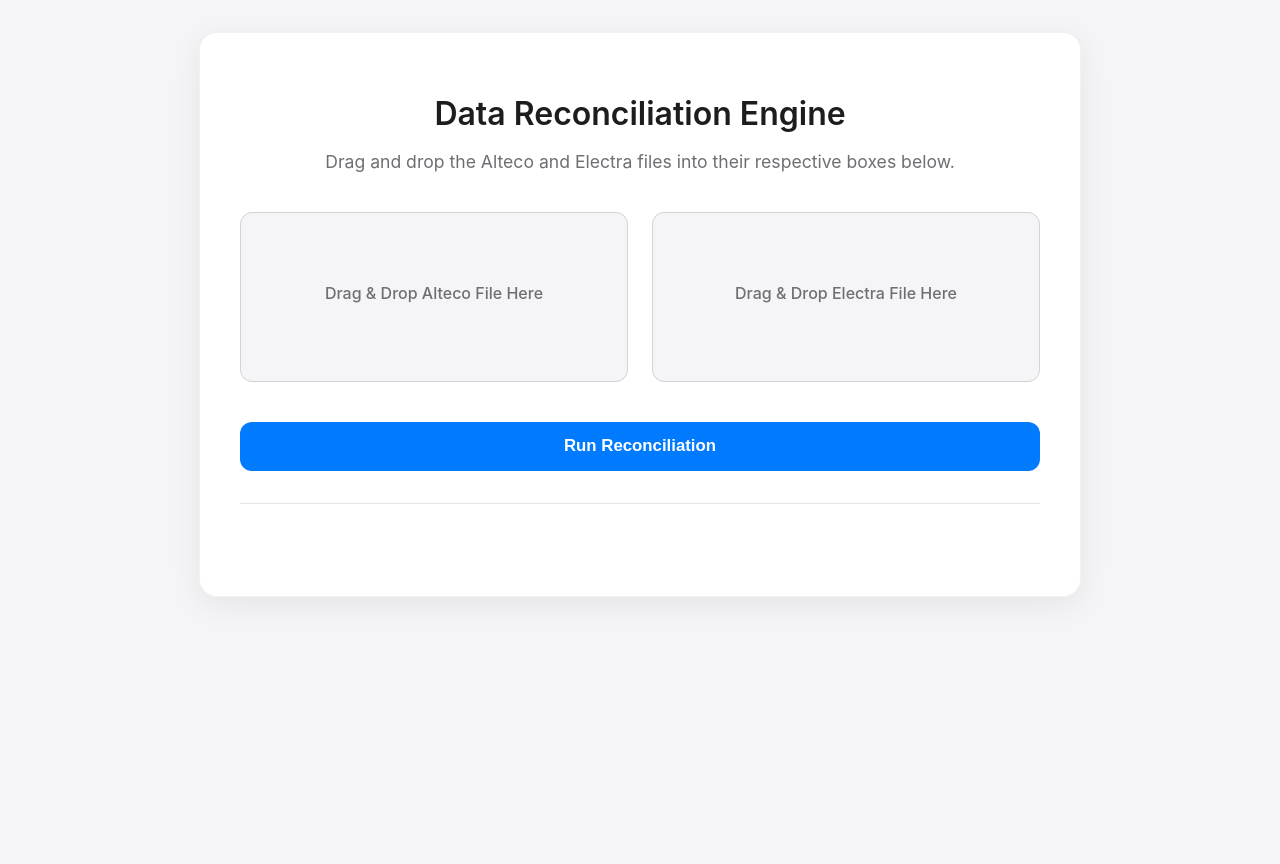
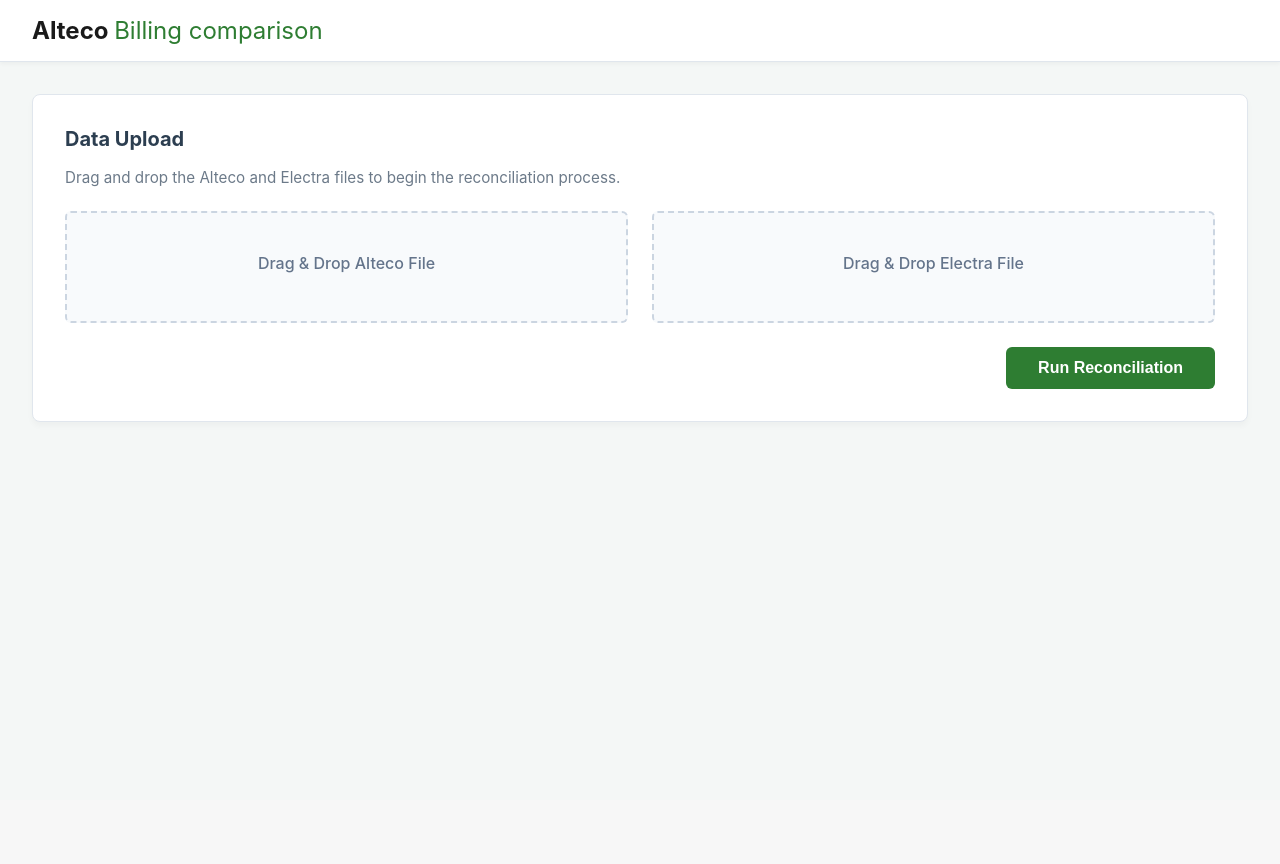
Before and after one commit to NoamHasson1/AltecoG_comparator, a FastAPI app: page / in a window 1280 px wide. After the commit the page ends 422 px from the top, so only its background shows below. Run offline with FastAPI, Linux system fonts and the light colour scheme.

Commit message:
First flow of step 1 & 2

```diff
--- a/backend/app.py
+++ b/backend/app.py
@@ -2,6 +2,7 @@
 import uvicorn
 import pandas as pd
 from fastapi import FastAPI, File, UploadFile, Request, HTTPException
+import traceback
 from fastapi.encoders import jsonable_encoder
 from fastapi.responses import HTMLResponse, JSONResponse
 from fastapi.staticfiles import StaticFiles
@@ -33,28 +34,27 @@
 
 @app.post("/reconcile")
 async def reconcile_files(alteco_file: UploadFile = File(...), electra_file: UploadFile = File(...)):
-    """
-    API endpoint that receives the two uploaded files, runs the reconciliation,
-    and returns the discrepancies as JSON.
-    """
     try:
-        # 2. Load data directly from the uploaded file objects
-        # The UploadFile object has a file-like .file attribute that pandas can read
         df_alteco = load_alteco_data(alteco_file.file)
         df_electra = load_electra_data(electra_file.file)
 
-        # 3. Run the existing reconciliation engine
         engine = ReconciliationEngine(df_alteco, df_electra)
-        df_errors = engine.run_step_1_metadata()
 
-        # 4. Convert the results to a JSON format for the frontend
-        # FastAPI will automatically handle the conversion of this list of dicts to JSON
-        results_list = df_errors.to_dict(orient='records')
+        # המנוע עכשיו מחזיר מילון {'step1': DataFrame, 'step2': DataFrame}
+        results_dict = engine.run_all_steps()
 
-        return JSONResponse(content=jsonable_encoder(results_list))
+        # אורזים הכל ל-JSON מסודר עם שתי רשימות נפרדות
+        response_data = {
+            "step1": results_dict["step1"].to_dict(orient='records'),
+            "step2": results_dict["step2"].to_dict(orient='records')
+        }
+
+        return JSONResponse(content=jsonable_encoder(response_data))
 
     except Exception as e:
-        # Return a structured error if anything goes wrong during processing
+        print("--- DETAILED ERROR ---")
+        traceback.print_exc()
+        print("----------------------")
         raise HTTPException(status_code=500, detail=f"An error occurred: {str(e)}")
 
 if __name__ == '__main__':
--- a/frontend/static/main.js
+++ b/frontend/static/main.js
@@ -3,8 +3,7 @@
     const electraZone = document.getElementById('electra-drop-zone');
     const reconcileBtn = document.getElementById('reconcile-btn');
     const resultsContainer = document.getElementById('results-container');
-    const resultsTitle = document.getElementById('results-title');
-    const resultsTableContainer = document.getElementById('results-table-container');
+    const spinner = document.getElementById('spinner');
 
     let altecoFile = null;
     let electraFile = null;
@@ -58,8 +57,10 @@
         formData.append('alteco_file', altecoFile);
         formData.append('electra_file', electraFile);
 
-        resultsTitle.textContent = 'Processing...';
-        resultsTableContainer.innerHTML = '';
+        // Show spinner, prepare UI
+        reconcileBtn.disabled = true;
+        reconcileBtn.textContent = 'Processing...';
+        resultsContainer.style.display = 'none';
 
         try {
             const response = await fetch('/reconcile', {
@@ -73,20 +74,50 @@
                 throw new Error(results.error || 'An unknown error occurred.');
             }
 
-            if (results.length === 0) {
-                resultsTitle.textContent = '✅ Amazing! No metadata mismatches found.';
-            } else {
-                resultsTitle.textContent = `Found ${results.length} Mismatches`;
-                resultsTableContainer.innerHTML = createTable(results);
-            }
+            // Reveal the results section
+            resultsContainer.style.display = 'flex';
+
+            // Render Phase 1
+            renderPhaseData(
+                results.step1,
+                'step1-table-container',
+                'step1-badge'
+            );
+
+            // Render Phase 2
+            renderPhaseData(
+                results.step2,
+                'step2-table-container',
+                'step2-badge'
+            );
+
         } catch (error) {
-            resultsTitle.textContent = 'Error';
-            resultsTableContainer.innerHTML = `<p style="color: red;">${error.message}</p>`;
+            alert(`Error: ${error.message}`);
+        } finally {
+            reconcileBtn.disabled = false;
+            reconcileBtn.textContent = 'Run Reconciliation';
         }
     });
 
+    function renderPhaseData(dataArray, containerId, badgeId) {
+        const container = document.getElementById(containerId);
+        const badge = document.getElementById(badgeId);
+
+        if (!dataArray || dataArray.length === 0) {
+            badge.textContent = '0 Issues';
+            badge.className = 'badge success';
+            container.innerHTML = '<p class="success-msg">✅ Perfect match! No discrepancies found for this phase.</p>';
+        } else {
+            badge.textContent = `${dataArray.length} Mismatches`;
+            badge.className = 'badge error';
+            container.innerHTML = createTable(dataArray);
+        }
+    }
+
     function createTable(data) {
-        const headers = Object.keys(data[0]);
+        // Exclude the 'Phase' column from UI since it's redundant now
+        const headers = Object.keys(data[0]).filter(h => h !== 'Phase');
+
         const headerHtml = headers.map(h => `<th>${h}</th>`).join('');
         const bodyHtml = data.map(row => {
             const cells = headers.map(h => `<td>${row[h]}</td>`).join('');
--- a/frontend/static/style.css
+++ b/frontend/static/style.css
@@ -1,44 +1,61 @@
-/* General Body & Typography */
+/* General Dashboard Typography & Colors */
 body {
     font-family: -apple-system, BlinkMacSystemFont, "Segoe UI", "Roboto", "Helvetica Neue", Arial, sans-serif;
-    background-color: #f5f5f7; /* Apple's light gray background */
-    color: #1d1d1f; /* Apple's primary text color */
+    background-color: #f4f7f6; /* Modern light gray/greenish background */
+    color: #2c3e50;
     margin: 0;
-    padding: 2rem;
-    display: flex;
-    justify-content: center;
-    align-items: flex-start;
-    min-height: 100vh;
+    padding: 0;
     -webkit-font-smoothing: antialiased;
-    -moz-osx-font-smoothing: grayscale;
 }
 
-/* Main Container */
-.container {
-    width: 100%;
-    max-width: 800px;
-    background: #ffffff;
-    padding: 2.5rem;
-    border-radius: 18px; /* Softer, more modern radius */
-    box-shadow: 0 8px 32px rgba(0, 0, 0, 0.07);
-    border: 1px solid rgba(0, 0, 0, 0.05);
+/* Top Navigation */
+.top-nav {
+    background-color: #ffffff;
+    padding: 1rem 2rem;
+    box-shadow: 0 2px 4px rgba(0,0,0,0.04);
+    border-bottom: 1px solid #e0e6ed;
 }
 
-header {
-    text-align: center;
-    margin-bottom: 2rem;
+.logo {
+    font-size: 1.5rem;
+    font-weight: 700;
+    color: #1a1a1a;
 }
 
-h1 {
-    font-size: 2rem;
-    font-weight: 600;
-    color: #1d1d1f;
-    margin-bottom: 0.5rem;
+.logo span {
+    color: #2e7d32; /* Deep green accent */
+    font-weight: 400;
 }
 
-header p {
-    color: #6e6e73; /* Softer secondary text color */
-    font-size: 1.1rem;
+/* Main Layout */
+.dashboard-content {
+    max-width: 1400px; /* Wide layout like the image */
+    margin: 2rem auto;
+    padding: 0 2rem;
+    display: flex;
+    flex-direction: column;
+    gap: 2rem;
+}
+
+/* Card Component */
+.card {
+    background: #ffffff;
+    border-radius: 8px;
+    padding: 2rem;
+    box-shadow: 0 4px 6px rgba(0, 0, 0, 0.03);
+    border: 1px solid #e0e6ed;
+}
+
+.section-header h2 {
+    margin-top: 0;
+    font-size: 1.25rem;
+    color: #2c3e50;
+}
+
+.section-header p {
+    color: #6c7a89;
+    font-size: 0.95rem;
+    margin-bottom: 1.5rem;
 }
 
 /* Drop Zones */
@@ -46,58 +63,37 @@
     display: grid;
     grid-template-columns: 1fr 1fr;
     gap: 1.5rem;
-    margin: 2.5rem 0;
+    margin-bottom: 1.5rem;
 }
 
 .drop-zone {
-    background-color: #f5f5f7;
-    border: 1px solid #d2d2d7;
-    border-radius: 12px;
+    background-color: #f8fafc;
+    border: 2px dashed #cbd5e1;
+    border-radius: 6px;
     text-align: center;
-    cursor: pointer;
-    transition: all 0.2s ease-in-out;
     position: relative;
-    padding: 1.5rem;
-    display: flex;
-    justify-content: center;
-    align-items: center;
-    flex-direction: column;
-    min-height: 120px;
+    padding: 2.5rem 1rem;
+    transition: all 0.2s ease;
 }
 
 .drop-zone:hover, .drop-zone.highlight {
-    transform: translateY(-3px);
-    box-shadow: 0 4px 15px rgba(0, 0, 0, 0.08);
-    border-color: #007aff; /* Apple blue for highlight */
-    background-color: #ffffff;
+    border-color: #2e7d32;
+    background-color: #f0fdf4;
 }
 
-.drop-zone-prompt {
-    display: flex;
-    flex-direction: column;
-    align-items: center;
-    justify-content: center;
-    gap: 0.5rem;
+.drop-zone-prompt .prompt-text {
+    font-weight: 500;
+    color: #64748b;
 }
 
-.drop-zone-prompt svg {
-    width: 32px;
-    height: 32px;
-    stroke: #6e6e73;
-    margin-bottom: 0.5rem;
+.drop-zone-prompt .file-name {
+    display: block;
+    margin-top: 0.5rem;
+    font-weight: 600;
+    color: #2e7d32;
 }
 
-.drop-zone .prompt-text {
-    color: #6e6e73;
-    font-weight: 500;
-}
-
-.drop-zone .file-name {
-    font-weight: 600;
-    color: #007aff;
-    word-break: break-all;
-}
-
+/* Hidden Input for Drag & Drop (Kept from our previous fix) */
 .drop-zone-input {
     position: absolute;
     top: 0;
@@ -108,78 +104,99 @@
     cursor: pointer;
 }
 
-/* Main Action Button */
-#reconcile-btn {
-    display: block;
-    width: 100%;
-    padding: 0.9rem 1rem;
-    font-size: 1.05rem;
-    font-weight: bold;
-    color: #fff;
-    background-color: #007aff; /* Apple blue */
-    border: none;
-    border-radius: 12px;
-    cursor: pointer;
-    transition: all 0.2s ease-in-out;
+/* Buttons */
+.action-row {
+    display: flex;
+    justify-content: flex-end;
+    align-items: center;
+    gap: 1rem;
 }
 
-#reconcile-btn:hover {
-    background-color: #0a84ff;
-    transform: translateY(-2px);
+.btn-primary {
+    padding: 0.75rem 2rem;
+    font-size: 1rem;
+    font-weight: 600;
+    color: #fff;
+    background-color: #2e7d32; /* SaaS Green */
+    border: none;
+    border-radius: 6px;
+    cursor: pointer;
+    transition: background-color 0.2s;
 }
 
-/* Results Section */
-#results-container {
-    margin-top: 2rem;
-    padding-top: 2rem;
-    border-top: 1px solid #e5e5e5;
+.btn-primary:hover {
+    background-color: #1b5e20;
 }
 
-#results-title {
-    text-align: center;
+/* Results Section & Scrollable Tables */
+.results-section {
+    display: flex;
+    flex-direction: column;
+    gap: 1.5rem;
+}
+
+.card-header {
+    display: flex;
+    justify-content: space-between;
+    align-items: center;
+    margin-bottom: 1rem;
+    padding-bottom: 0.5rem;
+    border-bottom: 1px solid #e0e6ed;
+}
+
+.card-header h3 {
+    margin: 0;
+    font-size: 1.1rem;
+    color: #2c3e50;
+}
+
+.badge {
+    padding: 0.25rem 0.75rem;
+    border-radius: 99px;
+    font-size: 0.85rem;
     font-weight: 600;
+}
+
+.badge.error { background-color: #fee2e2; color: #991b1b; }
+.badge.success { background-color: #dcfce3; color: #166534; }
+
+/* The magic for scrollable tables */
+.table-scroll-wrapper {
+    max-height: 350px; /* Limits height, forces scroll */
+    overflow-y: auto;
+    border: 1px solid #e0e6ed;
+    border-radius: 6px;
 }
 
 table {
     width: 100%;
     border-collapse: collapse;
-    margin-top: 1rem;
-    font-size: 0.95rem;
+    font-size: 0.9rem;
+    text-align: left;
 }
 
 th, td {
-    padding: 0.8rem 1rem;
-    text-align: left;
-    border-bottom: 1px solid #e5e5e5;
+    padding: 0.75rem 1rem;
+    border-bottom: 1px solid #e0e6ed;
 }
 
 th {
-    background-color: #f5f5f7;
+    background-color: #f8fafc;
     font-weight: 600;
-    color: #1d1d1f;
+    color: #475569;
+    position: sticky; /* Makes header stick to top when scrolling */
+    top: 0;
+    z-index: 10;
+    box-shadow: 0 1px 0 #e0e6ed; /* Border for sticky header */
 }
 
-td {
-    color: #333;
+tr:hover td {
+    background-color: #f1f5f9;
 }
 
-tr:last-child td {
-    border-bottom: none;
+.success-msg {
+    padding: 2rem;
+    text-align: center;
+    color: #166534;
+    font-weight: 500;
 }
-
-/* Spinner for loading state */
-.spinner {
-    margin: 2rem auto;
-    width: 40px;
-    height: 40px;
-    border: 4px solid rgba(0, 0, 0, 0.1);
-    border-left-color: #007aff;
-    border-radius: 50%;
-    animation: spin 1s linear infinite;
-}
-
-@keyframes spin {
-    to {
-        transform: rotate(360deg);
-    }
-}
--- a/frontend/templates/index.html
+++ b/frontend/templates/index.html
@@ -3,49 +3,72 @@
 <head>
     <meta charset="UTF-8">
     <meta name="viewport" content="width=device-width, initial-scale=1.0">
-    <title>Altego Data Reconciliation</title>
+    <title>Altego Dashboard</title>
     <link rel="stylesheet" href="{{ url_for('static', path='style.css') }}">
 </head>
 <body>
-    <div class="container">
-        <header>
-            <h1>Data Reconciliation Engine</h1>
-            <p>Drag and drop the Alteco and Electra files into their respective boxes below.</p>
+    <!-- Top Navigation Bar -->
+    <header class="top-nav">
+        <div class="logo">Alteco <span>Billing comparison</span></div>
     </header>
 
+    <main class="dashboard-content">
+        <!-- Upload Section -->
+        <section class="card upload-section">
+            <div class="section-header">
+                <h2>Data Upload</h2>
+                <p>Drag and drop the Alteco and Electra files to begin the reconciliation process.</p>
+            </div>
+
             <div class="drop-zones">
-            <!-- Alteco Drop Zone -->
                 <div class="drop-zone" id="alteco-drop-zone">
                     <div class="drop-zone-prompt">
-                    <span class="prompt-text">Drag & Drop Alteco File Here</span>
+                        <span class="prompt-text">Drag & Drop Alteco File</span>
                         <span class="file-name" id="alteco-file-name"></span>
                     </div>
                     <input type="file" class="drop-zone-input" id="alteco-file-input" accept=".xlsx, .csv">
                 </div>
 
-            <!-- Electra Drop Zone -->
                 <div class="drop-zone" id="electra-drop-zone">
                     <div class="drop-zone-prompt">
-                    <span class="prompt-text">Drag & Drop Electra File Here</span>
+                        <span class="prompt-text">Drag & Drop Electra File</span>
                         <span class="file-name" id="electra-file-name"></span>
                     </div>
                     <input type="file" class="drop-zone-input" id="electra-file-input" accept=".xlsx, .csv">
                 </div>
             </div>
 
-        <button id="reconcile-btn">Run Reconciliation</button>
+            <div class="action-row">
+                <div id="spinner" class="spinner" style="display: none;"></div>
+                <button id="reconcile-btn" class="btn-primary">Run Reconciliation</button>
+            </div>
+        </section>
 
-        <!-- Results Section -->
-        <div id="results-container">
-            <div id="spinner" class="spinner" style="display: none;"></div>
-            <h2 id="results-title"></h2>
-            <div id="results-table-container">
-                <!-- The results table will be dynamically generated here by JavaScript -->
+        <!-- Results Section (Hidden initially) -->
+        <section id="results-container" class="results-section" style="display: none;">
+
+            <!-- Phase 1 Card -->
+            <div class="card result-card">
+                <div class="card-header">
+                    <h3>Phase 1: Metadata & Commercials</h3>
+                    <span id="step1-badge" class="badge"></span>
                 </div>
-        </div>
+                <!-- This wrapper allows the table to scroll while the card stays fixed -->
+                <div id="step1-table-container" class="table-scroll-wrapper"></div>
             </div>
 
-    <!-- JavaScript file -->
+            <!-- Phase 2 Card -->
+            <div class="card result-card">
+                <div class="card-header">
+                    <h3>Phase 2: Consumption & Calculations</h3>
+                    <span id="step2-badge" class="badge"></span>
+                </div>
+                <div id="step2-table-container" class="table-scroll-wrapper"></div>
+            </div>
+
+        </section>
+    </main>
+
     <script src="{{ url_for('static', path='main.js') }}"></script>
 </body>
 </html>
```
Also changed, not shown: backend/main.py (+15 -19 lines), backend/src/data_loader.py (+89 -19 lines), backend/src/reconciliation_engine.py (+100 -32 lines), backend/tests/test_data_loader.py (+26 -23 lines). Lines whose indentation alone changed are shown as unchanged.
